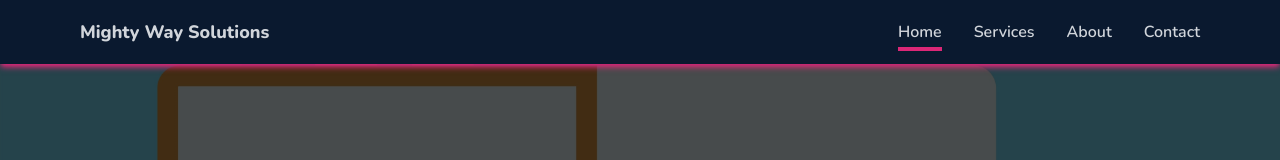
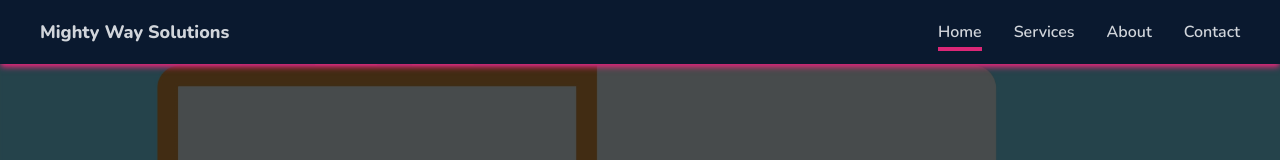
Before and after one commit to SibteDev72/mighty-way-solution, a Nuxt app: page / in a window 1280 px wide. Shown: the top 160 px of the page. Built offline with nearby package versions, Linux system fonts and the light colour scheme; a web font is replaced by a local one.

Commit message:
navbar fixed

```diff
--- a/components/Bar/Navbar.vue
+++ b/components/Bar/Navbar.vue
@@ -1,11 +1,8 @@
 <template>
   <div
-    class="px-[5rem] bg-bgPrimary text-gray-300 shadow-md shadow-pink-600 fixed z-[100] top-0 left-0 w-full h-[4rem] flex flex-row justify-evenly items-center"
+    class="px-[2.5rem] bg-bgPrimary text-gray-300 shadow-md shadow-pink-600 fixed z-[100] top-0 left-0 w-full h-[4rem] flex flex-row justify-between items-center"
   >
-    <NuxtLink
-      to="/#home"
-      class="flex gap-2 flex-row justify-center items-center"
-    >
+    <NuxtLink to="/#home" class="flex gap-2 flex-row">
       <p class="font-sans font-extrabold text-lg">Mighty Way Solutions</p>
       <!-- <img class="w-[25px] h-auto" src="#" alt="logo_here" /> -->
     </NuxtLink>
```
